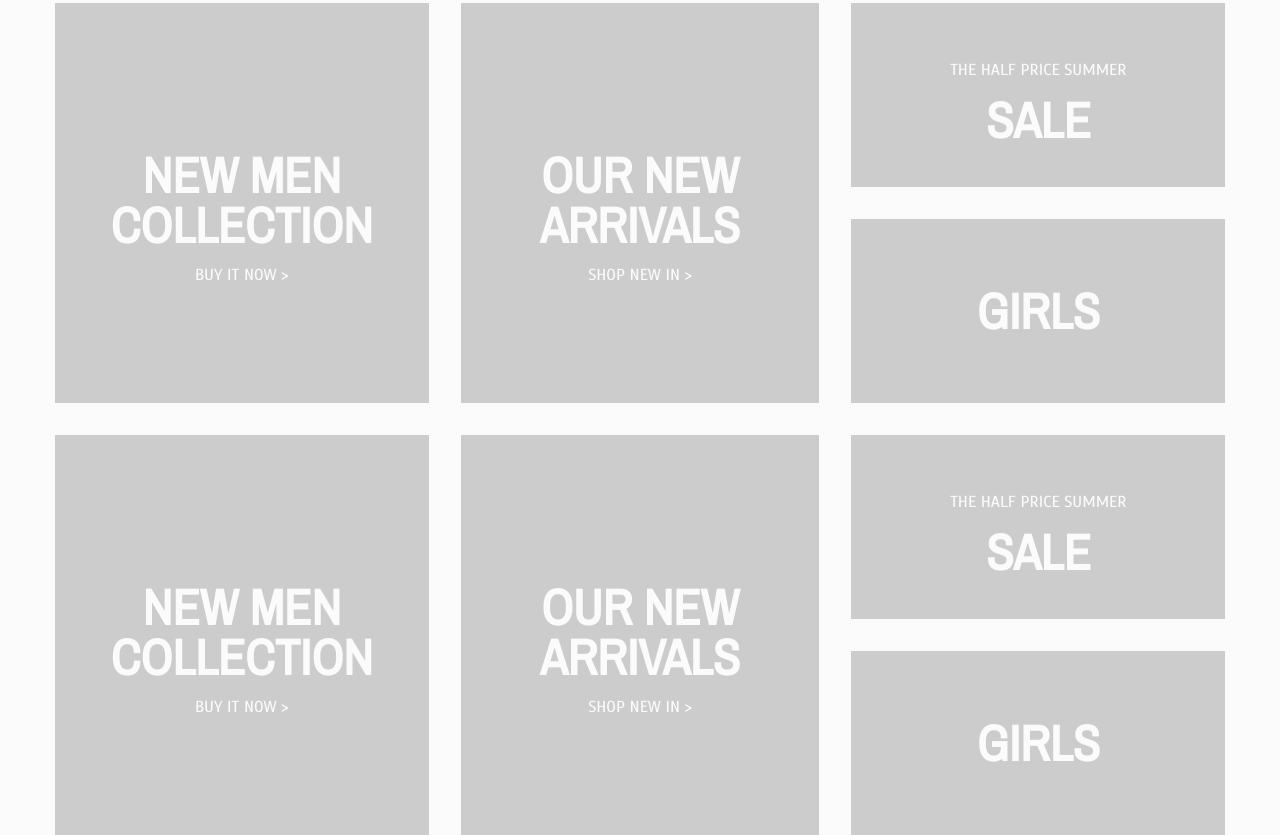
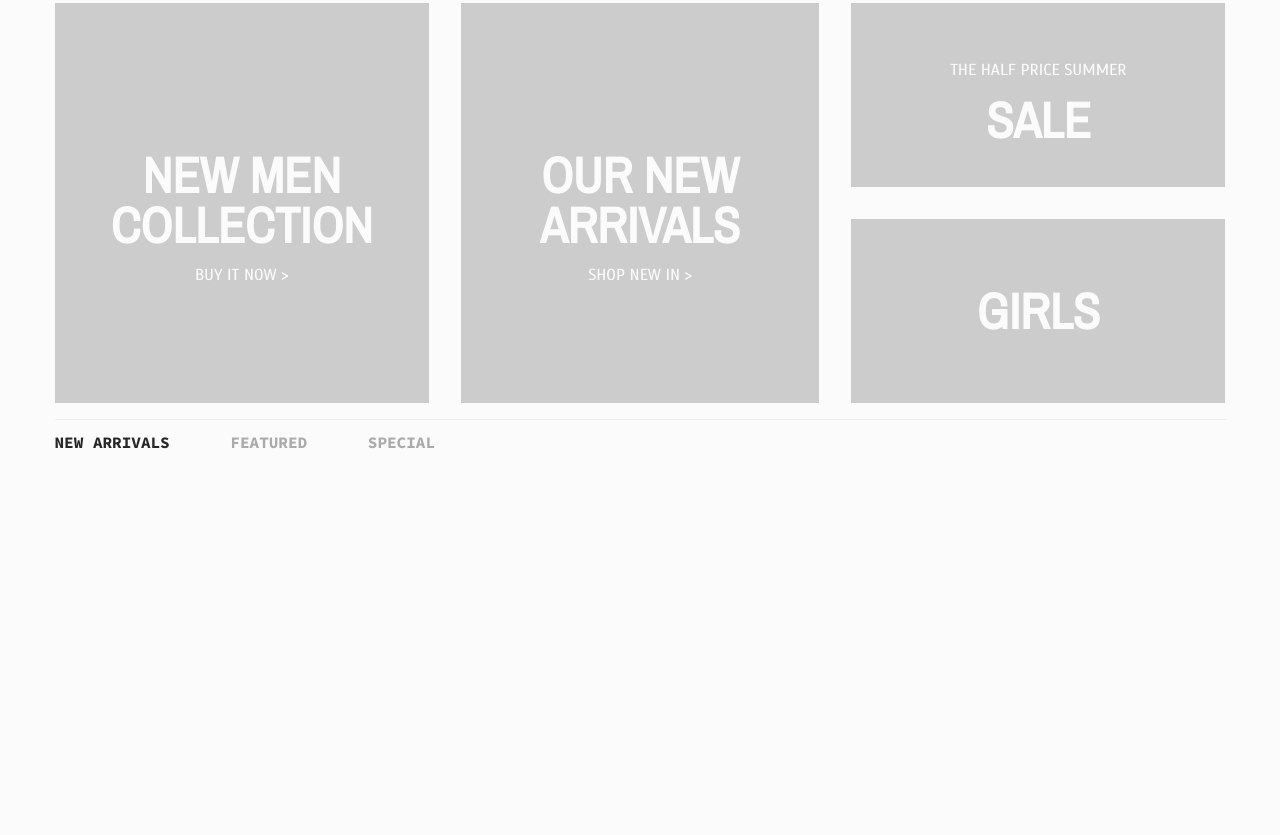
Before and after one commit to risq/gob-projet-inte, a website: page src/index.html in a window 1280 px wide. Shown: the part 812-1647 px from the top of the page. After the commit the page ends 1297 px from the top, so only its background shows below. Drawn offline with nearby package versions, Linux system fonts and the light colour scheme.

Commit message:
minor update

```diff
--- a/src/css/less/main.less
+++ b/src/css/less/main.less
@@ -157,7 +157,7 @@ body {
 		.dropdown-nav {
 			display: inline-block;
 
-			ul.inlile-items {
+			ul.inline-items {
 				height: @headerNavHeight;
 
 				> li {
@@ -219,7 +219,7 @@ body {
 	}
 }
 
-ul.inlile-items {
+ul.inline-items {
 	padding: 0;
 	display: inline-block;
 	margin: 0;
@@ -336,3 +336,25 @@ ul.inlile-items {
 		}
 	}
 }
+
+.categories-nav {
+	border-top: 1px solid @grayEE;
+	box-sizing: border-box;
+
+	ul.inline-items {
+
+		li {
+
+			h2 {
+				text-transform: uppercase;
+				font-weight: 800;
+				color: @grayAA;
+				font-family: 'Source Code Pro';
+			}
+
+			&:hover h2, &:focus h2, &.active h2 {
+				color: @black;
+			}
+		}
+	}
+}
--- a/src/index.html
+++ b/src/index.html
@@ -60,8 +60,8 @@
             <h1 class="main-title">Vigo Shop</h1>
             <div class="header-bottom-container">
                 <nav class="dropdown-nav">
-                    <ul class="inlile-items">
-                        <li class="active">
+                    <ul class="inline-items">
+                        <li class="">
                             <h2>Fashion</h2>
                             <div class="dropdown-pane">
                                 <div class="dropdown-pane-inner">
@@ -707,38 +707,21 @@
                 </section>
             </section>
 
-            <section class="row highlight">
-                <article class="col col-4 highlight-item">
-                    <div class="highlight-item-inner">
-                        <h3 class="highlight-title">
-                            New Men Collection
-                            <span class="highlight-caption">Buy it now ></span>
-                        </h3>
-                    </div>
-                </article>
-                <article class="col col-4 highlight-item">
-                    <div class="highlight-item-inner">
-                        <h3 class="highlight-title">
-                            Our new arrivals
-                            <span class="highlight-caption">Shop new in ></span>
-                        </h3>
-                    </div>
-                </article>
-                <section class="col col-4 highlight-demi-height-container">
-                    <article class="highlight-item highlight-demi-height">
-                        <div class="highlight-item-inner">
-                            <h3 class="highlight-title title-important">
-                                <span class="highlight-caption">The half price summer</span>
-                                Sale
-                            </h3>
-                        </div>
-                    </article>
-                    <article class="highlight-item highlight-demi-height">
-                        <div class="highlight-item-inner">
-                            <h3 class="highlight-title">Girls</h3>
-                        </div>
-                    </article>
-                </section>
+            <section class="row">
+                <nav class="categories-nav">
+                    <ul class="inline-items">
+                        <li class="active">
+                            <h2>New Arrivals</h2>
+                        </li>
+                        <li class="">
+                            <h2>Featured</h2>
+                        </li>
+                        <li class="">
+                            <h2>Special</h2>
+                        </li>
+                    </ul>
+                </nav>
+
             </section>
         </div>
     </main>
```
Also changed, not shown: src/css/main.css.
